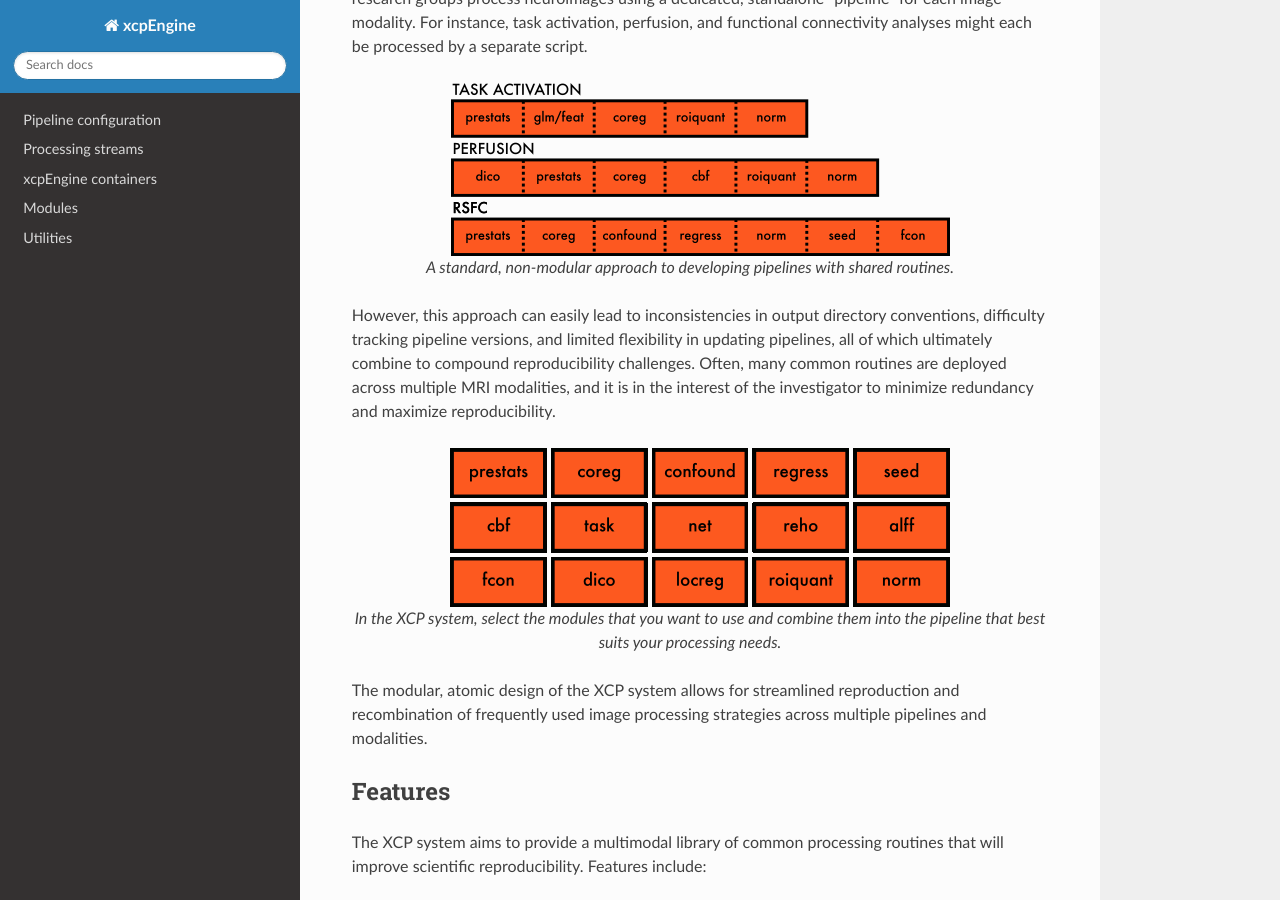
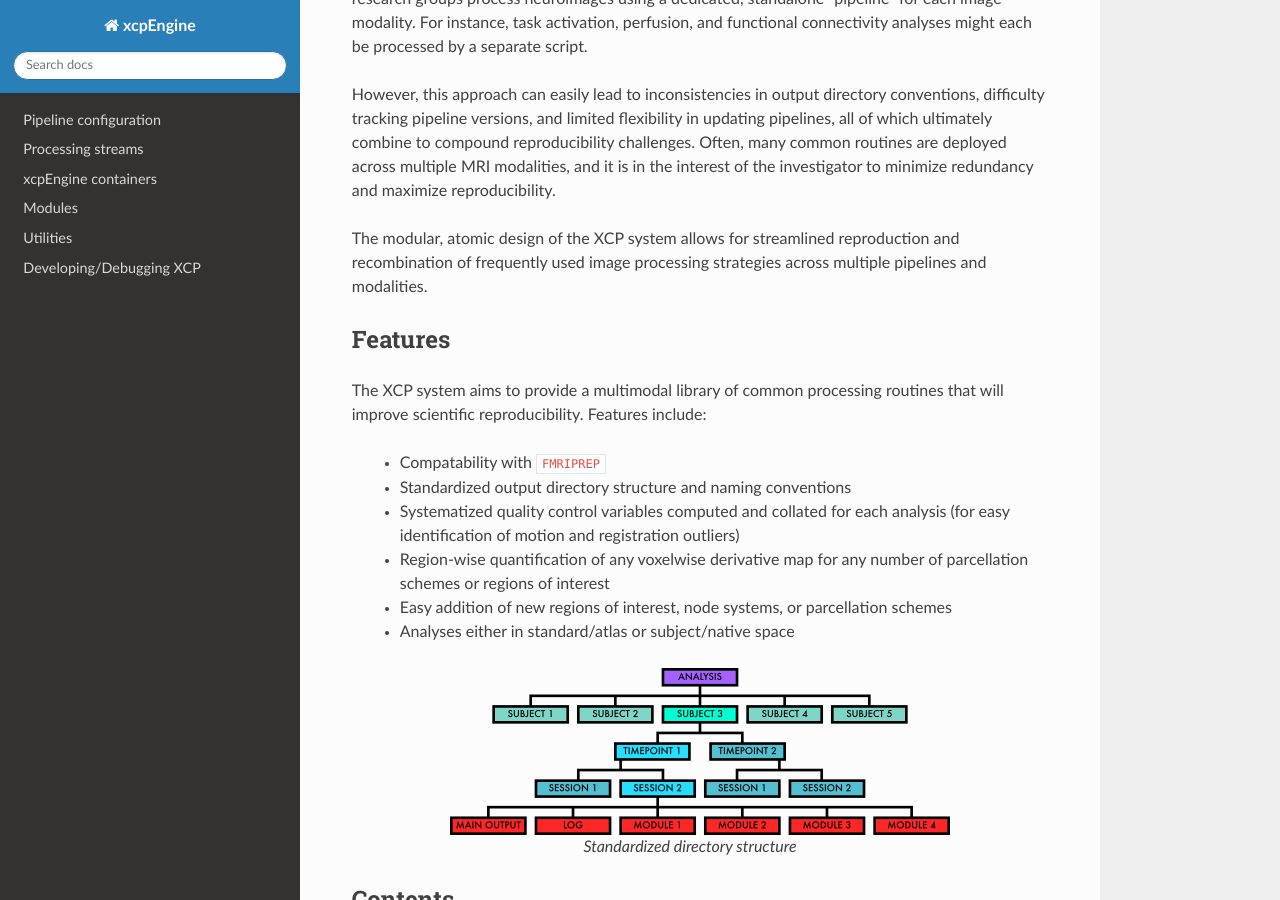
Before and after one commit to PennLINC/xcpEngine, a Sphinx documentation site: the page built from docs/index.rst, in a window 1280 px wide and 900 px high, scrolled down 1490 px. Built offline with Sphinx 7.4.7 and the Read the Docs theme 2.0.0, drawn with Linux system fonts in a browser that asks for light colours; pages that are not in the unit, such as notebooks, are missing from menus; some of the changed text lies outside the part shown.

```diff
--- a/docs/index.rst
+++ b/docs/index.rst
@@ -11,3 +11,4 @@ Contents
    modules/index
    space/index
    utils/index
+   development
--- a/docs/intro.rst
+++ b/docs/intro.rst
@@ -52,24 +52,11 @@ research groups process neuroimages using a dedicated, standalone "pipeline" for
 modality. For instance, task activation, perfusion, and functional connectivity analyses might each
 be processed by a separate script.
 
-.. figure:: _static/pipelinesOld.png
-   :scale: 100%
-   :align: center
-
-   A standard, non-modular approach to developing pipelines with shared routines.
-
 However, this approach can easily lead to inconsistencies in output directory conventions,
 difficulty tracking pipeline versions, and limited flexibility in updating pipelines, all of which
 ultimately combine to compound reproducibility challenges. Often, many common routines are deployed
 across multiple MRI modalities, and it is in the interest of the investigator to minimize
 redundancy and maximize reproducibility.
-
-.. figure:: _static/choosingModules.gif
-    :scale: 100%
-    :align: center
-
-    In the XCP system, select the modules that you want to use and combine them into the pipeline
-    that best suits your processing needs.
 
 The modular, atomic design of the XCP system allows for streamlined reproduction and recombination
 of frequently used image processing strategies across multiple pipelines and modalities.
```
Also changed, not shown: docs/development.rst (added, +56 -0 lines), 3 other files.
